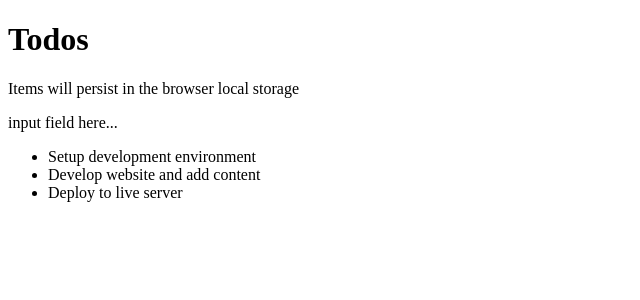
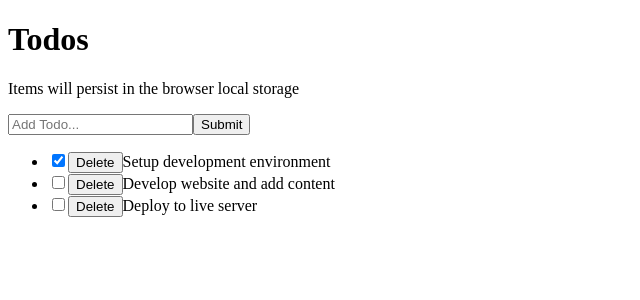
Before and after one commit to mwismann/react-todo-app, a React (Vite) app: page / in a window 1280 px wide. Shown: the top 300 px of the page, without its empty margins (0-640 px from the left). Built offline with nearby package versions, Linux system fonts and the light colour scheme.

Commit message:
Add eventHandlers

```diff
--- a/src/components/InputTodo.jsx
+++ b/src/components/InputTodo.jsx
@@ -1,5 +1,33 @@
-const InputTodo = () => {
-  return <div>input field here...</div>
+import { useState } from "react";
+
+const InputTodo = ({ addTodoItem }) => {
+  const [title, setTitle] = useState('');
+  const [message, setMessage] = useState('');
+
+  const handleChange = (e) => {
+    setTitle(e.target.value);
+  };
+
+  const handleSubmit = (e) => {
+    e.preventDefault();
+    if (title.trim()) {
+      addTodoItem(title);
+      setTitle('');
+      setMessage('');
+    } else {
+      setMessage('Please add item');
+    }
+  };
+
+  return (
+    <>
+    <form onSubmit={handleSubmit}>
+      <input type="text" placeholder="Add Todo..." value={title} onChange={handleChange} />
+      <button>Submit</button>
+    </form>
+    <span>{message}</span>
+    </>
+  );
 };
 
 export default InputTodo;
--- a/src/components/TodoItem.jsx
+++ b/src/components/TodoItem.jsx
@@ -1,5 +1,11 @@
-const TodoItem = ({ item }) => {
-  return <li>{item.title}</li>;
+const TodoItem = ({ item, handleChange, delTodo }) => {
+  return (
+    <li>
+      <input type="checkbox" checked={item.completed} onChange={() => handleChange(item.id)} />
+      <button onClick={() => delTodo(item.id)}>Delete</button>
+      {item.title}
+    </li>
+  );
 };
 
 export default TodoItem;
--- a/src/components/TodosList.jsx
+++ b/src/components/TodosList.jsx
@@ -1,10 +1,10 @@
 import TodoItem from "@/components/TodoItem";
 
-const TodosList = ({ todos }) => {
+const TodosList = ({ todos, handleChange, delTodo }) => {
   return (
     <ul>
       {todos.map((todo) => (
-        <TodoItem key={todo.id} item={todo} />
+        <TodoItem key={todo.id} item={todo} handleChange={handleChange} delTodo={delTodo} />
       ))}
     </ul>
   );
--- a/src/components/TodosLogic.jsx
+++ b/src/components/TodosLogic.jsx
@@ -1,29 +1,63 @@
 import InputTodo from "@/components/InputTodo";
 import TodosList from "@/components/TodosList";
+import { useState } from "react";
+import { v4 as uuidv4 } from "uuid";
 
 const TodosLogic = () => {
-  const todos = [
+  const [todos, setTodos] = useState([
     {
-      id: 1,
+      id: uuidv4(),
       title: 'Setup development environment',
       completed: true,
     },
     {
-      id: 2,
+      id: uuidv4(),
       title: 'Develop website and add content',
       completed: false,
     },
     {
-      id: 3,
+      id: uuidv4(),
       title: 'Deploy to live server',
       completed: false,
     },
-  ]
+  ]);
+
+  const handleChange = (id) => {
+    setTodos((prevState) =>
+      prevState.map((todo) => {
+        if (todo.id === id) {
+          return {
+            ...todo,
+            completed: !todo.completed,
+          };
+        }
+        return todo;
+      })
+    );
+  };
+
+  const addTodoItem = (title) => {
+    const newTodo = {
+      id: uuidv4(),
+      title: title,
+      completed: false,
+    };
+    setTodos([...todos, newTodo]);
+  };
+
+  const delTodo = (id) => {
+    setTodos([
+      ...todos.filter((todo) => {
+        return todo.id !== id;
+      }),
+    ]);
+  };
+
 
   return (
     <div>
-      <InputTodo />
-      <TodosList todos={todos} />
+      <InputTodo addTodoItem={addTodoItem} />
+      <TodosList todos={todos} handleChange={handleChange} delTodo={delTodo} />
     </div>
   );
 };
```
